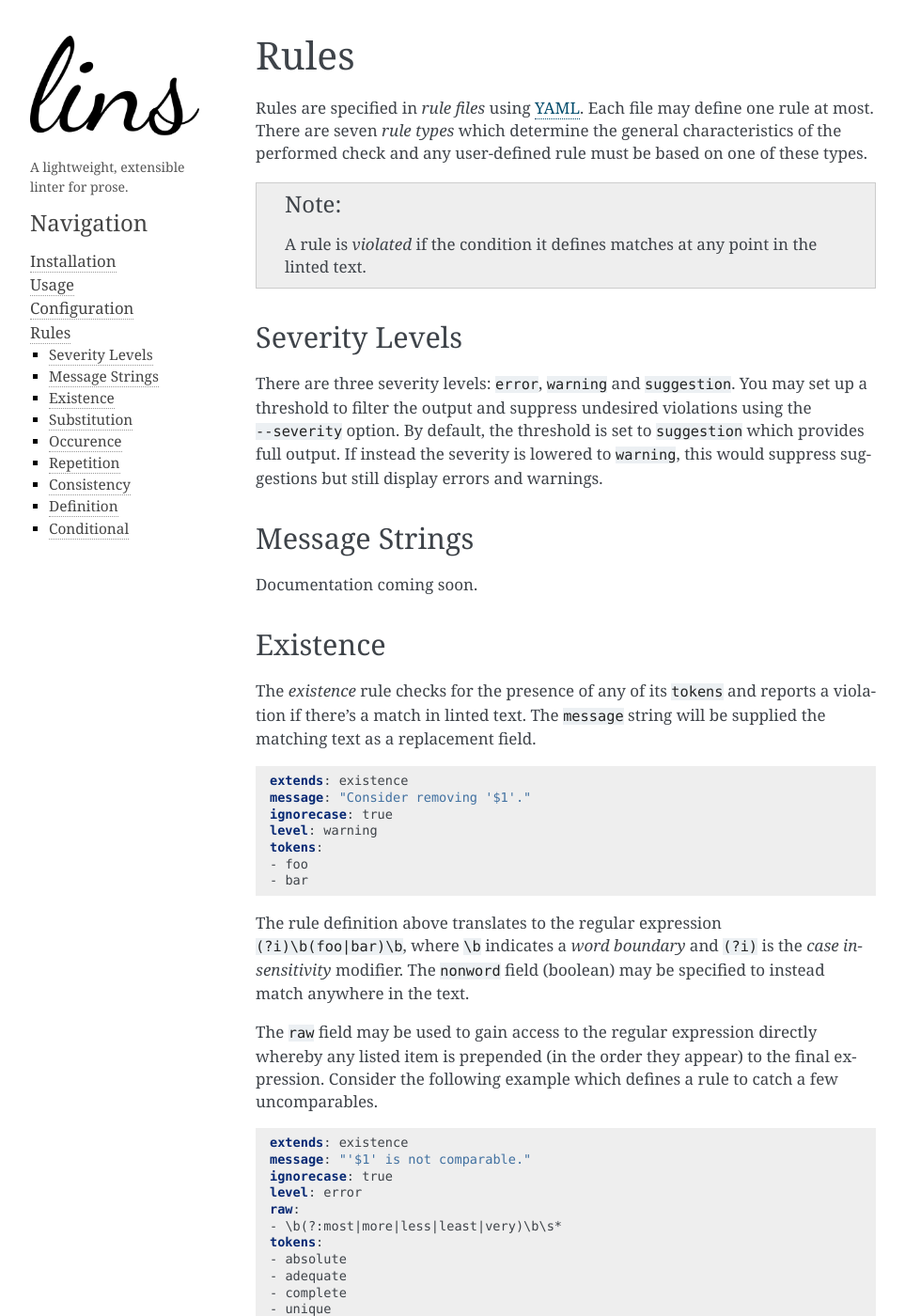
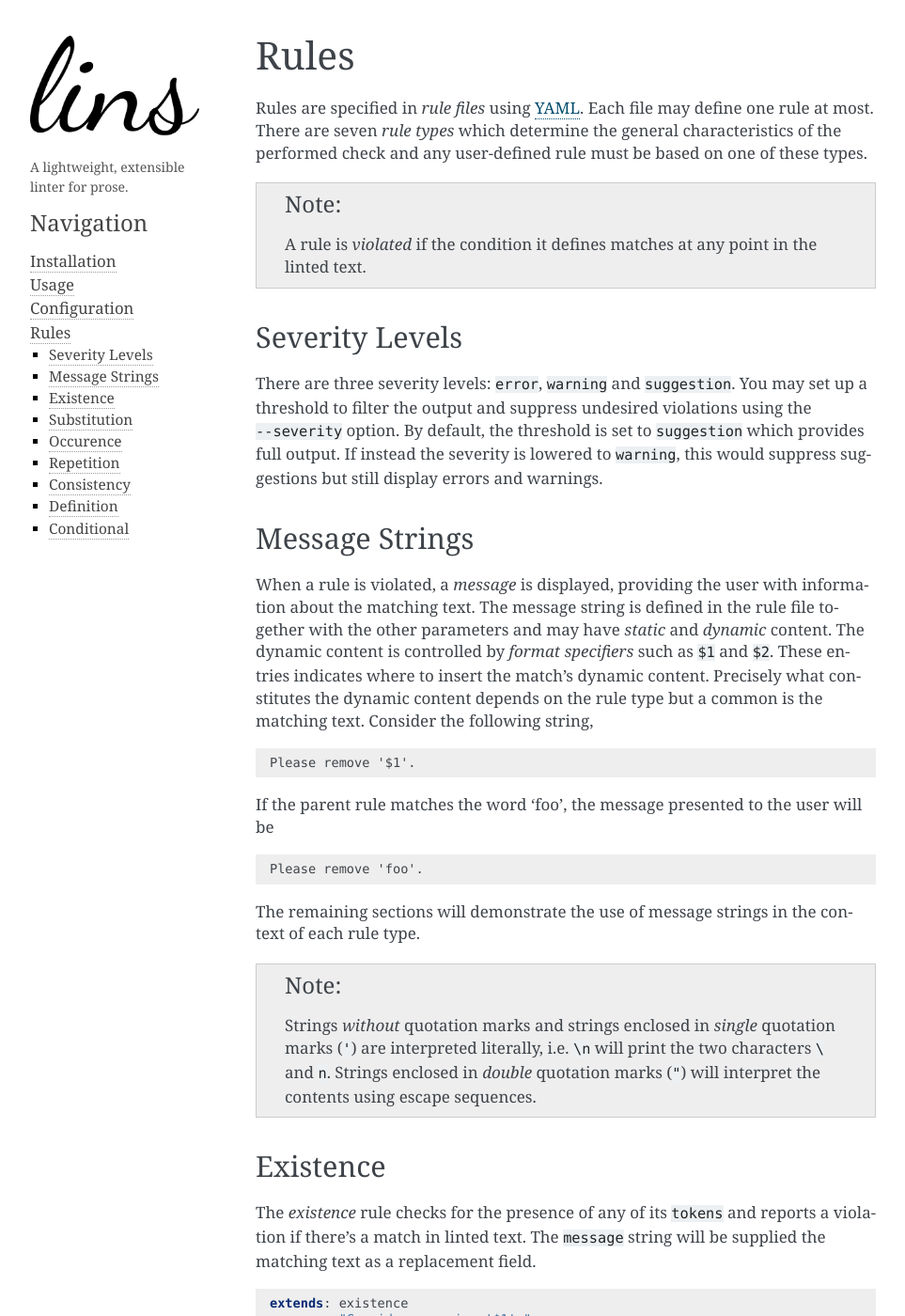
Before and after one commit to sthenic/lins, a Sphinx documentation site: the page built from doc/_source/rules.rst, in a window 1280 px wide and 1400 px high. Shown: the whole window at 94% size, without its empty margins (148-1111 px from the left). Built offline with Sphinx 7.4.7, drawn with Linux system fonts in a browser that asks for light colours.

Commit message:
[docs] Draft section on message strings.

```diff
--- a/doc/_source/rules.rst
+++ b/doc/_source/rules.rst
@@ -35,10 +35,36 @@ warnings.
 Message Strings
 ===============
 
-.. * Explain Nim format specifiers
+When a rule is violated, a *message* is displayed, providing the user with
+information about the matching text. The message string is defined in the rule
+file together with the other parameters and may have *static* and *dynamic*
+content. The dynamic content is controlled by *format specifiers* such as ``$1``
+and ``$2``. These entries indicates where to insert the match's dynamic content.
+Precisely what constitutes the dynamic content depends on the rule type but a
+common is the matching text. Consider the following string,
+
+.. code-block:: text
+
+    Please remove '$1'.
+
+If the parent rule matches the word 'foo', the message presented to the user
+will be
+
+.. code-block:: text
+
+    Please remove 'foo'.
+
+The remaining sections will demonstrate the use of message strings in the
+context of each rule type.
+
+.. note::
+
+    Strings *without* quotation marks and strings enclosed in *single* quotation
+    marks (``'``) are interpreted literally, i.e. ``\n`` will print the two
+    characters ``\`` and ``n``. Strings enclosed in *double* quotation marks
+    (``"``) will interpret the contents using escape sequences.
+
 .. * Quoted strings are interpreted literally by the YAML parser \n
-
-Documentation coming soon.
 
 .. _`rule_existence`:
 
```
